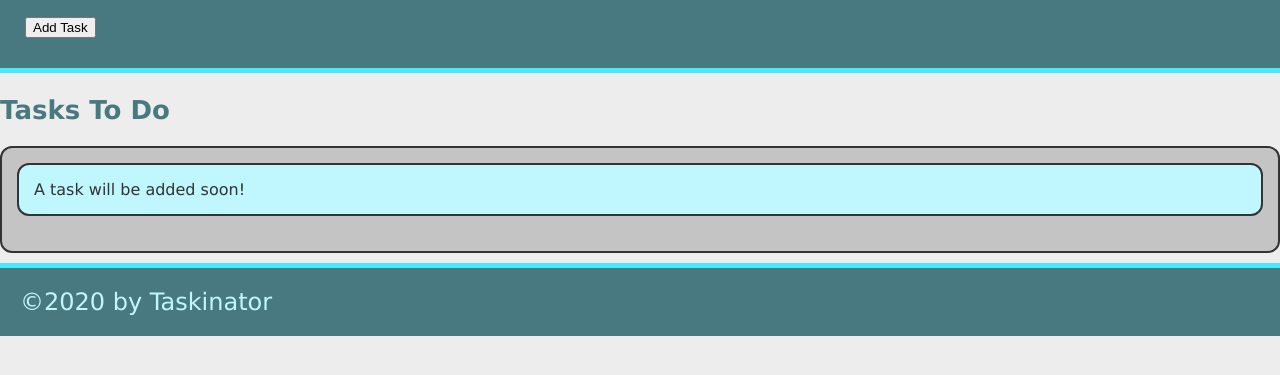
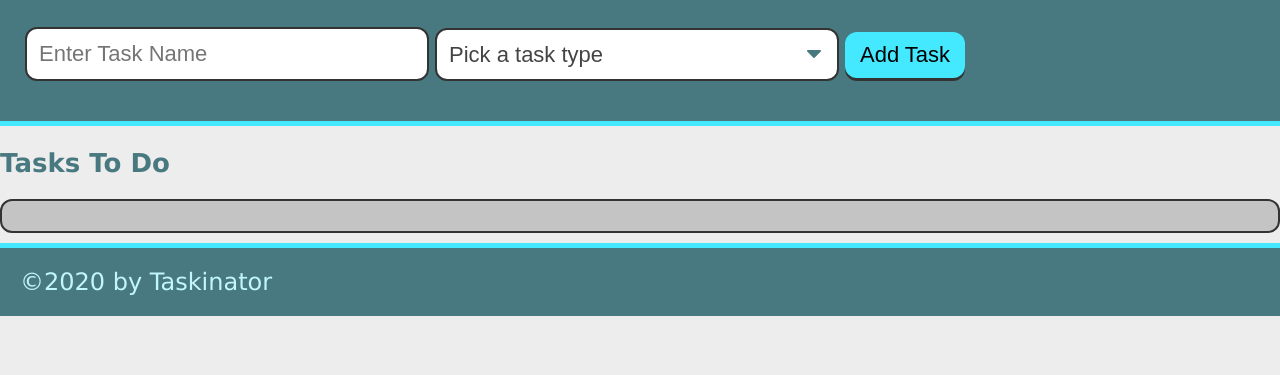
Before and after one commit to chl850405/Taskinator, a plain HTML site: page index.html in a window 1280 px wide. Shown: the part 115-490 px from the top of the page. Drawn offline with Linux system fonts and the light colour scheme.

Commit message:
dropdown

```diff
--- a/index.html
+++ b/index.html
@@ -13,14 +13,28 @@
   <header>
     <h1 class="page-title">Taskinator</h1>
     <p>Click the button below to add a new task!</p>
-    <button class="bnt" id="save-task">Add Task</button>
+    <form id="task-form">
+      <div class="form-group">
+        <input type="text" name="task-name" class="text-input" placeholder="Enter Task Name" />
+      </div>
+      <div class="form-group">
+        <select name="task-type" class="select-dropdown">
+          <option value="" disabled selected>Pick a task type</option>
+          <option value="Print">Print</option>
+          <option value="Web">Web</option>
+          <option value="Mobile">Mobile</option>
+        </select>
+      </div>
+      <div class="form-group">
+        <button class="btn" id="save-task" type="submit">Add Task</button>
+      </div>
+    </form>
   </header>
 
   <main>
     <section class="task-risk-wrapper">
       <h2 class="list-title">Tasks To Do</h2>
       <ul class="task-list" id="tasks-to-do">
-        <li class="task-item"> A task will be added soon!</li>
       </ul>
     </section>
   </main>
```
